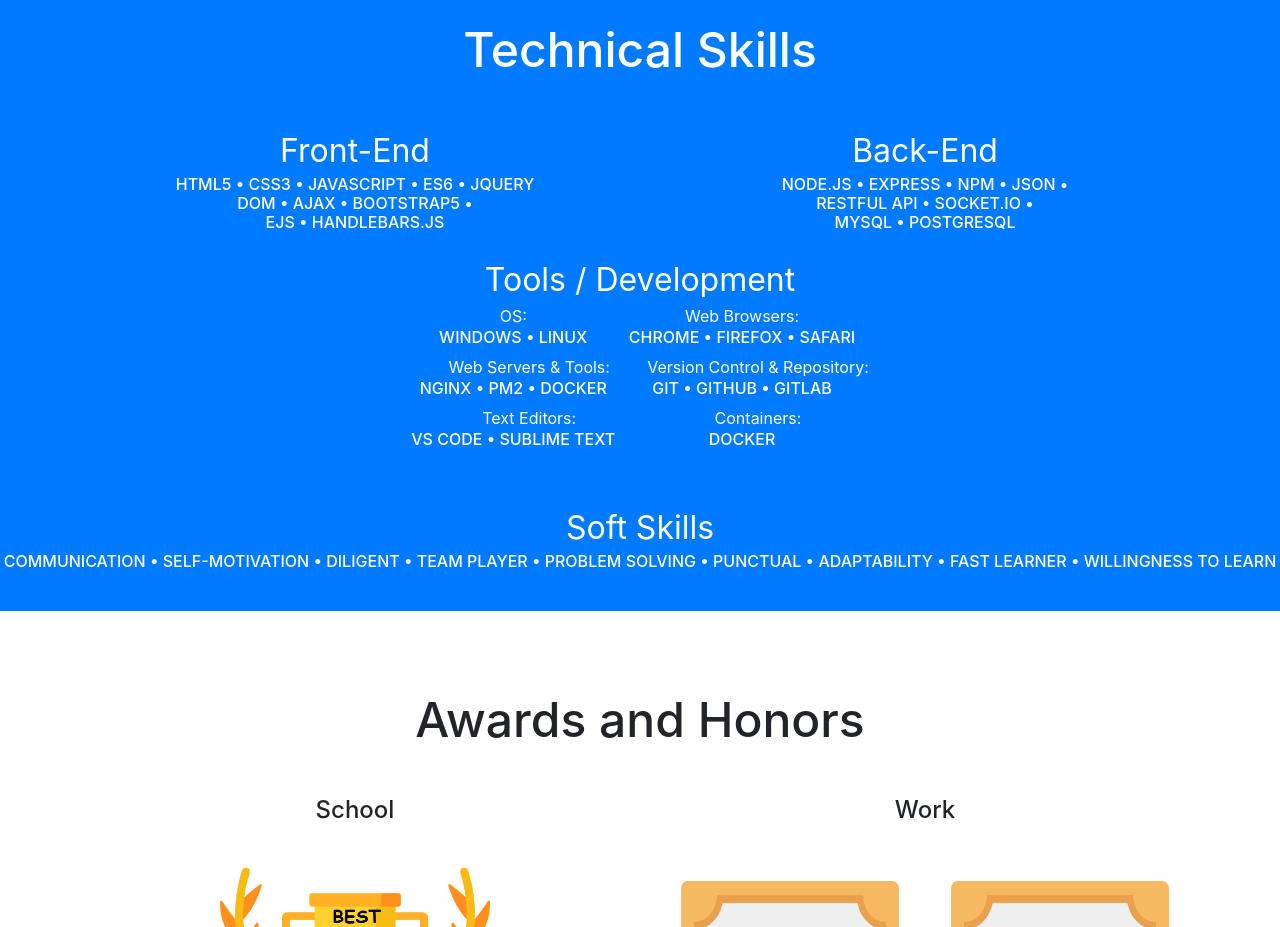
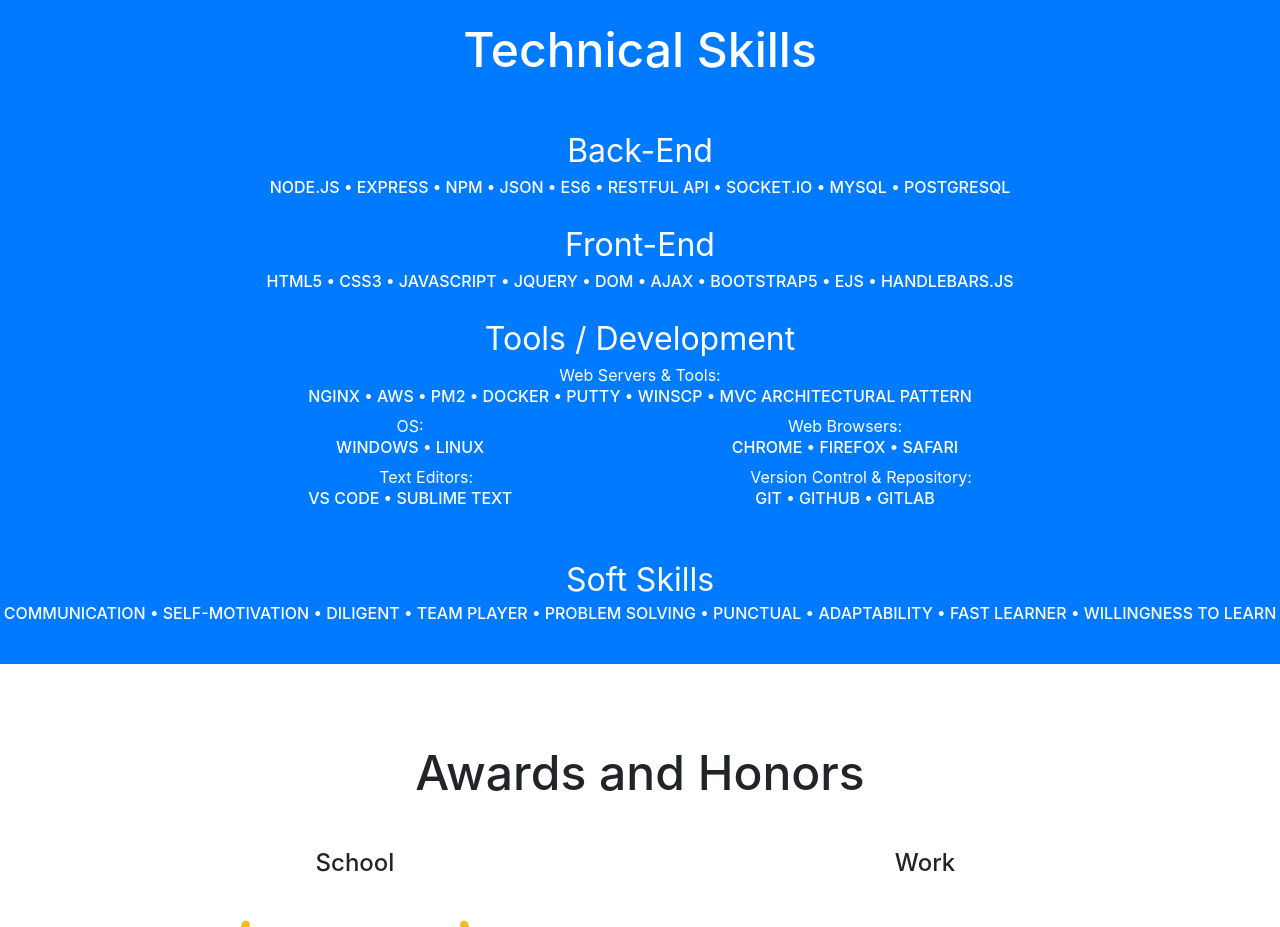
Before and after one commit to JerryCram21/marcportfolio, a website with bundled scripts: page index.html in a window 1280 px wide. Shown: the part 5320-6247 px from the top of the page. Built offline with nearby package versions, Linux system fonts and the light colour scheme.

Commit message:
resume_v2.8

```diff
--- a/index.html
+++ b/index.html
@@ -373,31 +373,30 @@
         <div class="container">
           <div class="row">
             <div class="col-sm">
+              <div class="subheading font-2">Back-End</div>
+              <li class="list-inline-item mb-3">
+                <h3>NODE.JS • EXPRESS • NPM • JSON • ES6 • RESTFUL API • SOCKET.IO • MYSQL • POSTGRESQL</h3>
+              </li>
+            </div>
+            <div class="w-100"></div>
+            <div class="col-sm">
               <div class="subheading font-2">Front-End</div>
               <li class="list-inline-item mb-3">
-                <h3>HTML5 • CSS3 • JAVASCRIPT • ES6 • JQUERY <br> DOM • AJAX • BOOTSTRAP5 •
-                <br>EJS  • HANDLEBARS.JS  </h3>
-              </li>
-            </div>
-            <div class="col-sm">
-              <div class="subheading font-2">Back-End</div>
-              <li class="list-inline-item mb-3">
-                <h3>NODE.JS • EXPRESS • NPM • JSON • <br> RESTFUL API • SOCKET.IO • <br>MYSQL • POSTGRESQL</h3>
+                <h3>HTML5 • CSS3 • JAVASCRIPT • JQUERY • DOM • AJAX • BOOTSTRAP5 • EJS  • HANDLEBARS.JS  </h3>
               </li>
             </div>
             <div class="w-100"></div>
             <div class="col-sm">
               <div class="subheading font-2">Tools / Development</div>
                 <li class="list-inline-item mb-3">
+                  <span class="tab">Web Servers & Tools: <h3>NGINX • AWS • PM2 • DOCKER  • PuTTy • winscp •	MVC ARCHITECTURAL PATTERN </h3></span>
                   <div class="float-left">
                     <span class="tab">OS: <h3>WINDOWS • LINUX </h3></span>
-                    <span class="tab">Web Servers & Tools: <h3>NGINX • PM2 • DOCKER </h3></span>
                     <span class="tab">Text Editors: <h3>VS CODE • SUBLIME TEXT </h3></span>
                   </div>
                   <div class="float-right">
                     <span class="tab">Web Browsers: <h3>CHROME • FIREFOX • SAFARI </h3></span>
                     <span class="tab">Version Control & Repository: <h3>GIT • GITHUB • GITLAB </h3></span>
-                    <span class="tab">Containers: <h3>DOCKER </h3></span>
                   </div>
                   <!--div class="w-100">
                     <span class="tab">Version Control & Repository: <h3>GIT • GITHUB • GITLAB </h3></span>
```
Also changed, not shown: 2 other files.
